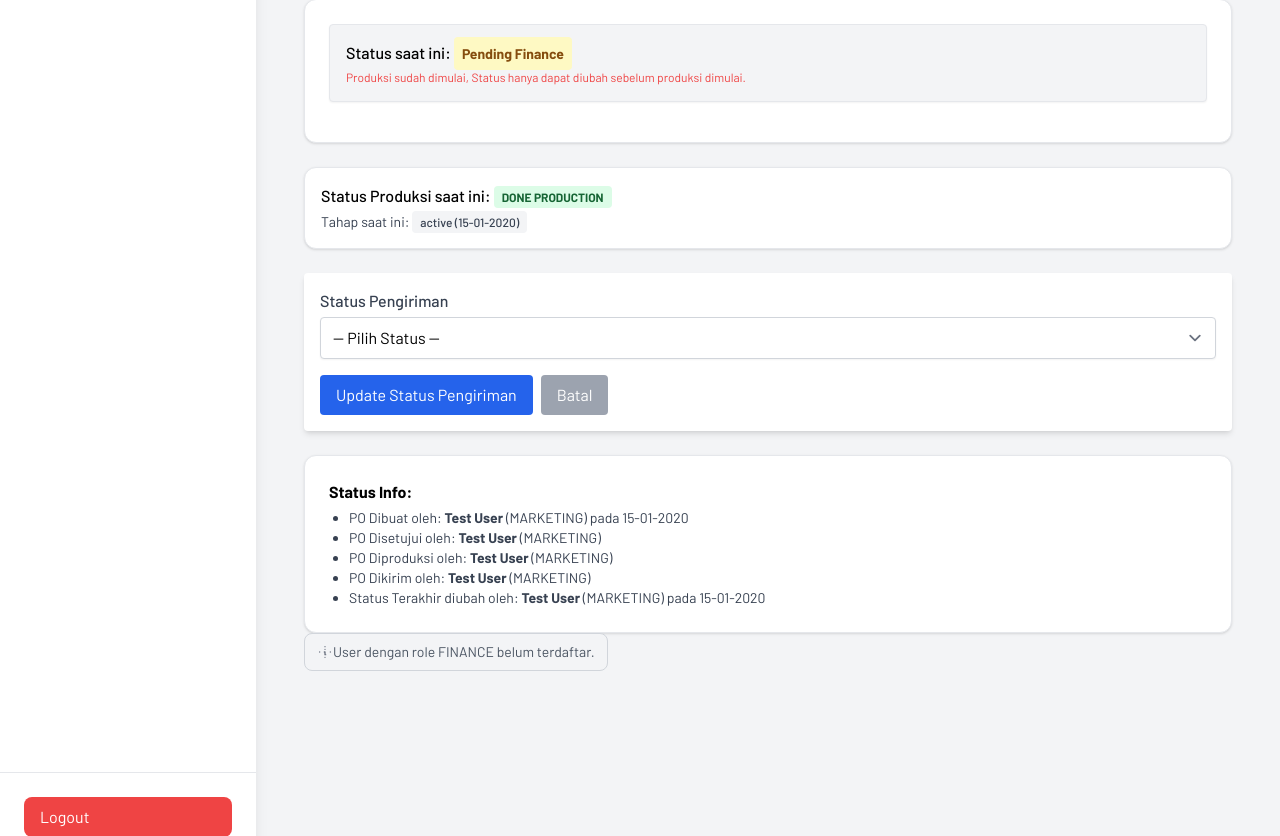
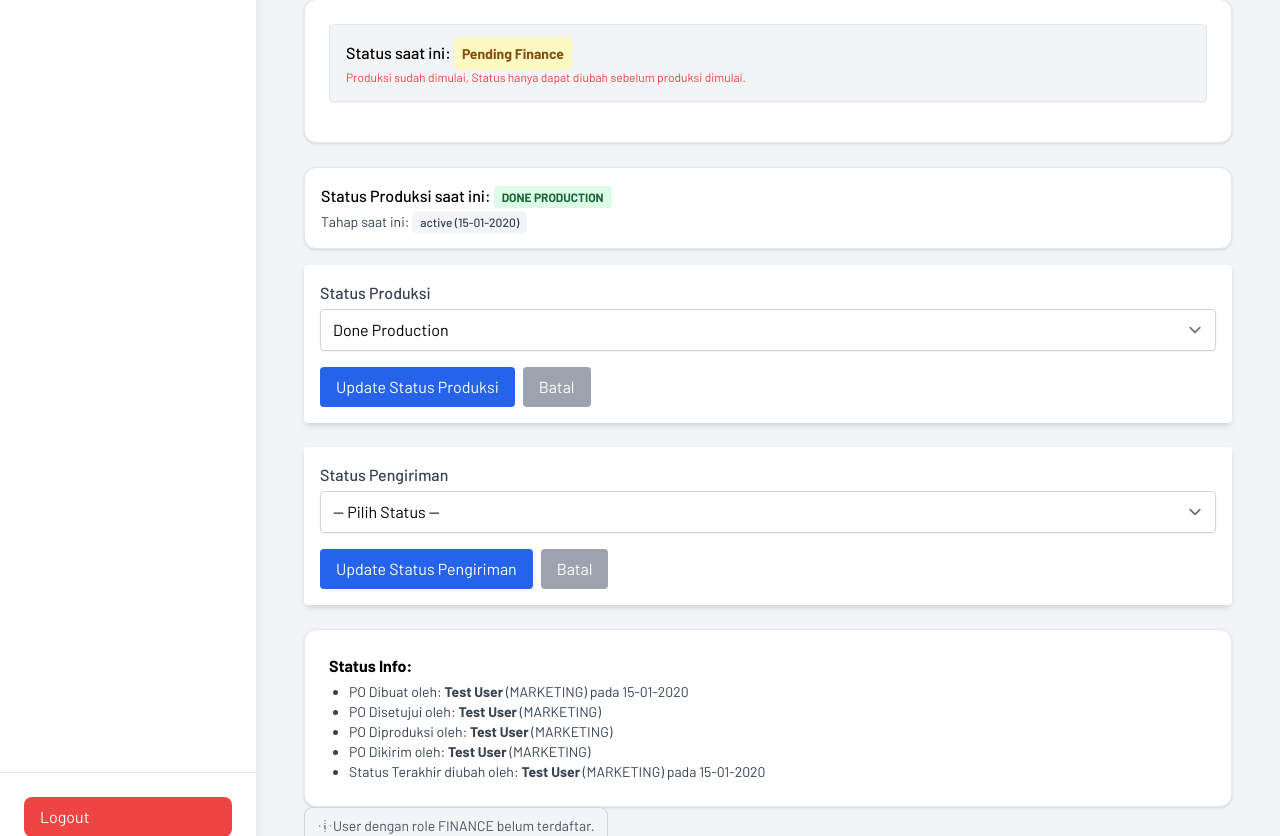
Before and after one commit to fudge-digital/halzeapo, a Laravel app: page /purchase-orders/1 in a window 1280 px wide. Shown: the part 1047-1883 px from the top of the page. Run offline with Laravel 12, Linux system fonts and the light colour scheme; a user stored in the database is signed in; data comes from the database, SQL or seed files in the repository; tables that the repository leaves empty hold one stand-in row (values such as "Sample post"); style sheets or scripts are compiled from the project's sources; parts of the project's set-up code (start-up, migrations or seed data) failed here and were passed over; some libraries are stand-ins or nearby versions.

Commit message:
update bug button produksi

```diff
--- a/resources/views/purchase_orders/show.blade.php
+++ b/resources/views/purchase_orders/show.blade.php
@@ -436,9 +436,7 @@
                             {{ str_replace('_', ' ', $po->production_substatus) }} ({{ $po->production_substatus_at ? $po->production_substatus_at->format('d-m-Y') : '-' }})
                         </span>
                     @else
-                        @if($po->production_status !== 'DONE_PRODUCTION')
-                            <span class="px-2 py-1 text-xs font-semibold rounded bg-gray-100 text-gray-800 uppercase">Belum ada substatus</span>
-                        @else
+                        @if($po->production_status === 'DONE_PRODUCTION')
                             <span class="px-2 py-1 text-xs font-semibold rounded bg-green-100 text-green-800 uppercase">All Done</span>
                         @endif
                     @endif
@@ -448,12 +446,12 @@
                     <p class="mt-1 text-gray-700">Catatan Produksi: {{ $po->production_note }}</p>
                 @endif
 
-                @if(in_array($po->production_status, ['QUEUE_PRODUCTION', 'IN_PRODUCTION', 'PENDING_PRODUCTION']))
+                <!-- @if(in_array($po->production_status, ['QUEUE_PRODUCTION', 'IN_PRODUCTION', 'PENDING_PRODUCTION']))
                     <button type="button" id="edit_production_status_btn"
                             class="mt-3 px-4 py-2 bg-yellow-500 text-white rounded hover:bg-yellow-600">
                         Edit Status Produksi
                     </button>
-                @endif
+                @endif -->
             </div>
         @endif
 
@@ -461,8 +459,7 @@
         <form action="{{ route('purchase-orders.production.status', $po) }}"
             method="POST"
             class="bg-white p-4 rounded shadow-md"
-            id="production_form"
-            style="{{ $po->production_status ? 'display:none;' : '' }}">
+            id="production_form">
             @csrf
 
             <div class="mb-4">
@@ -528,6 +525,12 @@
         function toggleContainers() {
             noteContainer.style.display = (productionSelect.value === 'PENDING_PRODUCTION') ? 'block' : 'none';
             subContainer.style.display = (productionSelect.value === 'IN_PRODUCTION') ? 'block' : 'none';
+
+            // Reset substatus jika done production
+            if (productionSelect.value === 'DONE_PRODUCTION') {
+                subSelect.value = "";
+                hiddenInput.value = "";
+            }
         }
 
         productionSelect.addEventListener('change', toggleContainers);
@@ -536,7 +539,7 @@
         if (editBtn) {
             editBtn.addEventListener('click', () => {
                 productionForm.style.display = 'block';
-                editBtn.parentElement.style.display = 'none';
+                //editBtn.parentElement.style.display = 'none';
             });
         }
 
```
